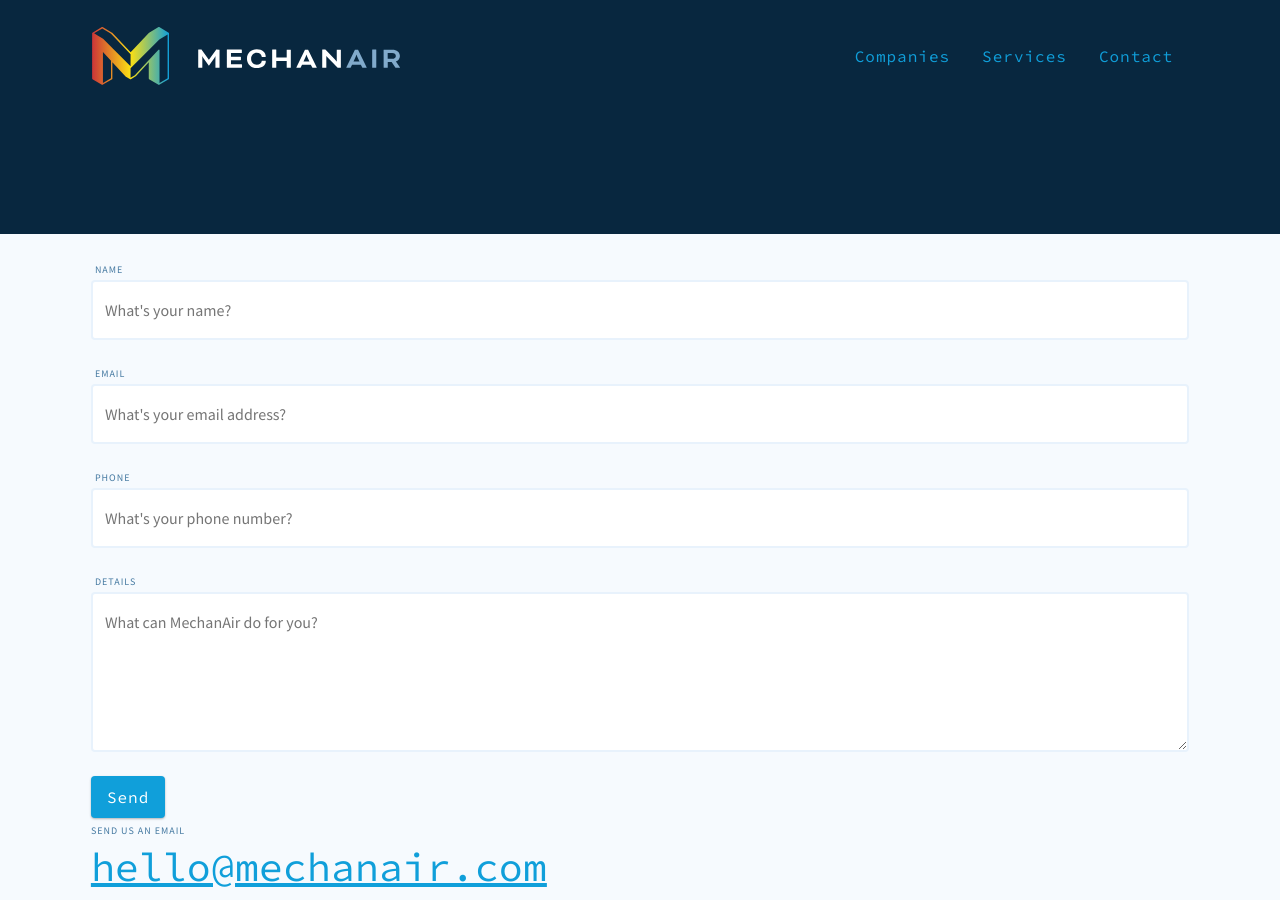
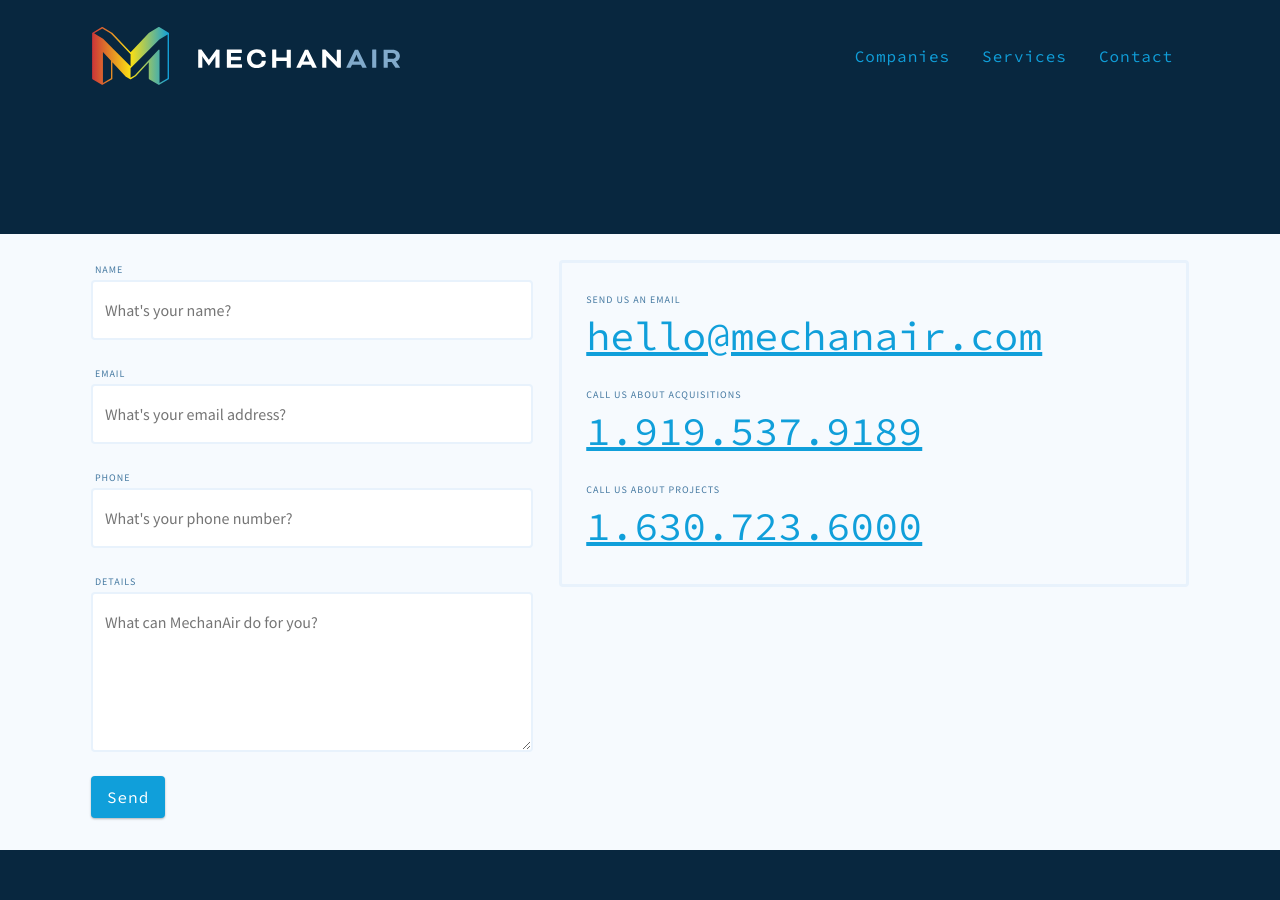
Before and after one commit to MechanAir/MechanAir.github.io, a Jekyll site: the page built from contact.md, in a window 1280 px wide and 900 px high, scrolled down 250 px. Built offline with Jekyll 4.4.1, drawn with Linux system fonts in a browser that asks for light colours; some of the changed text lies outside the part shown.

Commit message:
Contact page

```diff
--- /dev/null
+++ b/_data/contact.yml
@@ -0,0 +1,6 @@
+email-title: Send us an Email
+email: hello@mechanair.com
+call-acq-title: Call us about acquisitions
+call-acq: 1.919.537.9189
+call-projects-title: Call us about projects
+call-projects: 1.630.723.6000
--- a/_layouts/contact.html
+++ b/_layouts/contact.html
@@ -18,10 +18,12 @@ layout: default
 			</form>
 		</div>
 		<div id="contact-info">
-			<span class="overline">Send us an email</span>
-			<h3><a href="mailto:{{ page.email }}">{{ page.email }}</a></h3>
-			<span class="overline">Give us a call</span>
-			<h3><a href="tel:{{ page.tel }}">{{ page.tel }}</a></h3>
+			<span class="overline">{{ site.data.contact.email-title }}</span>
+			<h3><a href="{{ site.data.contact.email }}">{{ site.data.contact.email }}</a></h3>
+			<span class="overline">{{ site.data.contact.call-acq-title }}</span>
+			<h3><a href="tel:{{ site.data.contact.call-acq }}">{{ site.data.contact.call-acq }}</a></h3>
+			<span class="overline">{{ site.data.contact.call-projects-title }}</span>
+			<h3><a href="tel:{{ site.data.contact.call-projects }}">{{ site.data.contact.call-projects }}</a></h3>
 		</div>
 	</div><!-- /.wrap -->
 <div
--- a/_sass/_contact.scss
+++ b/_sass/_contact.scss
@@ -1,38 +1,14 @@
-#masthead {
-	padding: $gutter;
-	.inner-wrap {
-		@include outer-container;
-		@include display(flex);
-		@include media($medium) {
-			padding: 24px 0px;
-			@include align-items(center);
-		}
-	}
-}
+
 #contact-form {
 	@include media($medium) {
-		@include span-columns(6);
+		@include span-columns(5);
 	}
-	@include media($large) {
-		@include span-columns(7);
-	}
+
 }
 #contact-info {
 	@extend .emphasis;
 	padding-bottom: 12px;
 	@include media($medium) {
-		@include span-columns(6);
-	}
-	@include media($large) {
-		@include span-columns(5);
+		@include span-columns(7);
 	}
 }
-#contact-info h3 {
-	a {
-	color: $comp-color;
-	text-decoration: none;
-	}
-	@include media($micro) {
-		@include font-size(20);
-	}
-}
--- a/css/main.scss
+++ b/css/main.scss
@@ -40,3 +40,4 @@ sitemap: false
 @import "posts";
 @import "companies";
 @import "services";
+@import "contact";
```
Also changed, not shown: contact.md (+0 -2 lines), 3 other files.
